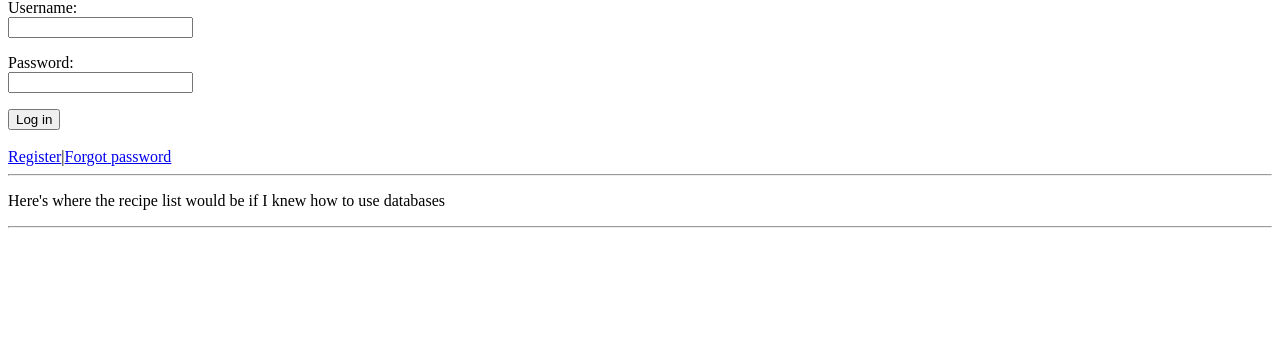
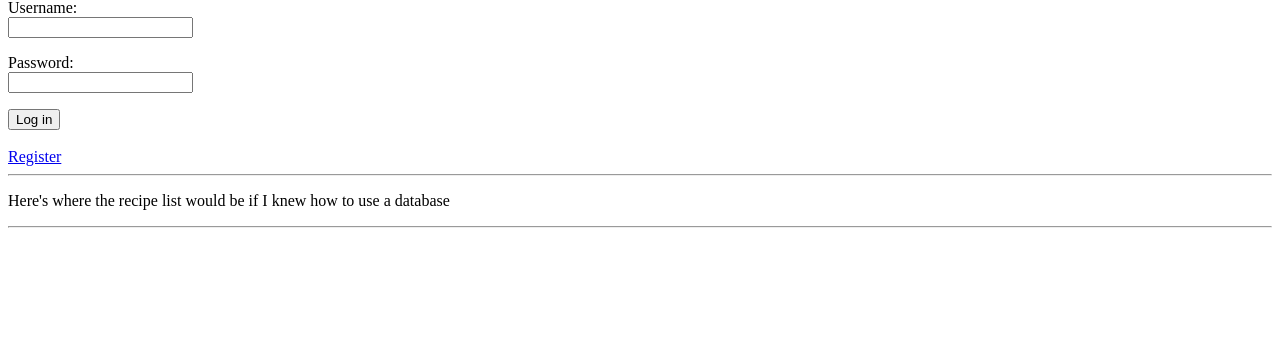
Before and after one commit to heliparv/mixological, a Flask app: page / in a window 1280 px wide. Shown: the part 156-496 px from the top of the page. Run offline with Flask 2, Linux system fonts and the light colour scheme.

Commit message:
Tweak index layout

```diff
--- a/templates/index.html
+++ b/templates/index.html
@@ -4,7 +4,7 @@
 {% block content %}
 
 {% if session.username %}
-<a href="/add_recipe">Add a recipe</a>|<a href="/logout">Kirjaudu ulos</a>
+<a href="/add_recipe">Add a recipe</a><a href="/logout">Kirjaudu ulos</a>
 {% else %}
 <p>Log in</p>
 <form action="/login" method="POST">
@@ -13,9 +13,9 @@
     <input type="submit" value="Log in">
 </form>
 <br>
-<a href="/register">Register</a>|<a href="/forgot_password">Forgot password</a>
+<a href="/register">Register</a>
 {% endif %}
 <br>
 <hr>
-<p>Here's where the recipe list would be if I knew how to use databases</p>
+<p>Here's where the recipe list would be if I knew how to use a database</p>
 {% endblock %}
```
